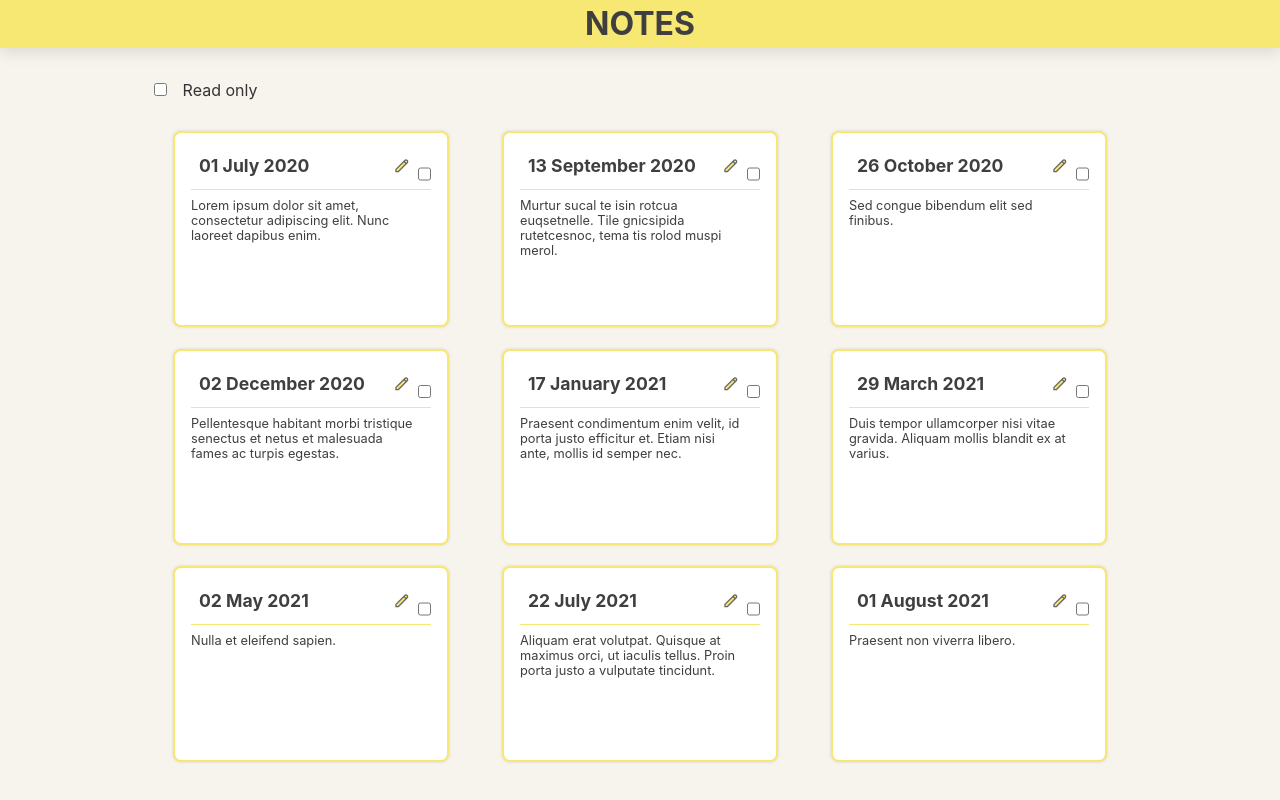
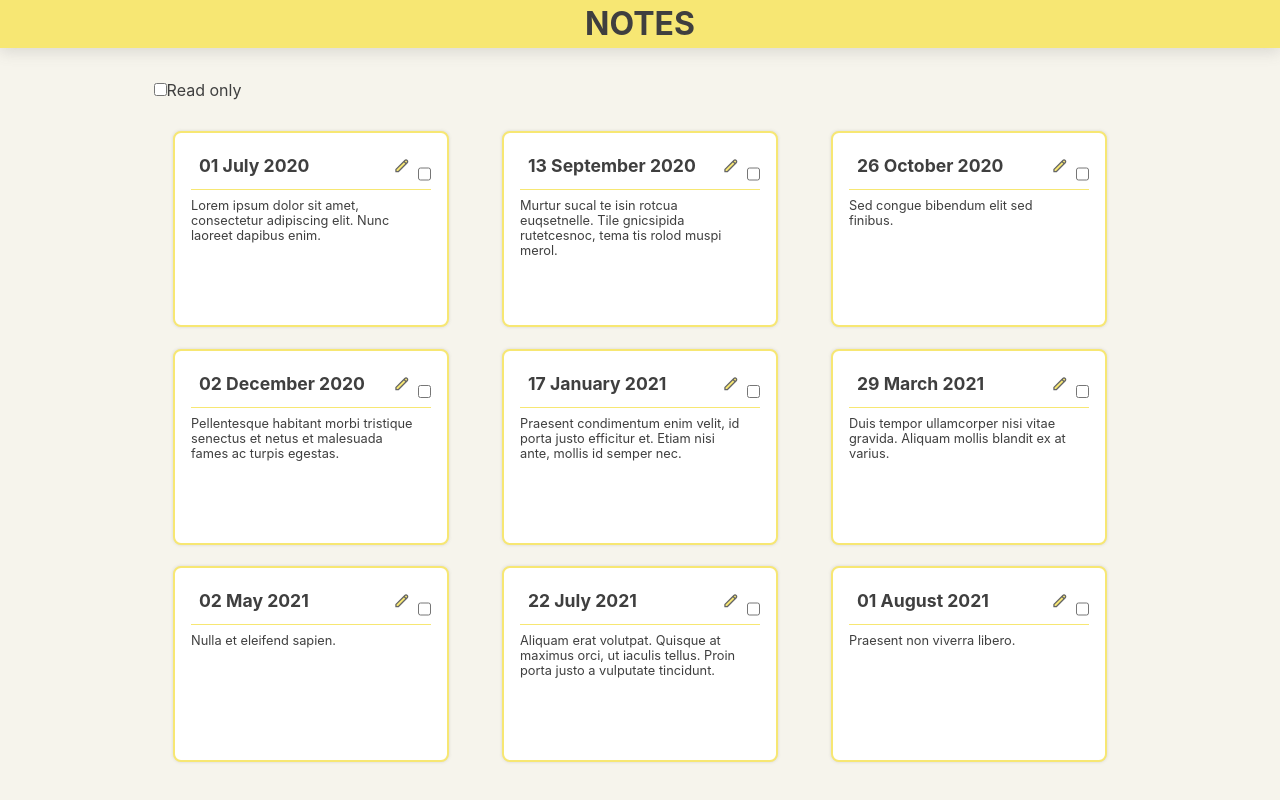
Before and after one commit to milothea/ReactJS, a React (Create React App) app in the folder my-app/: page / in a window 1280 px wide. Built offline with nearby package versions, Linux system fonts and the light colour scheme.

Commit message:
delete checkbox and label styles

```diff
--- a/my-app/src/App.css
+++ b/my-app/src/App.css
@@ -21,16 +21,3 @@
     margin-left: 12%;
 
 }
-
-.dm-controller__label {
-    color: #333333;
-    padding-left: 1rem;
-}
-
-#dm-controller:hover { cursor: pointer; }
-
-#dm-controller:checked ~ .dm-controller__label {
-    font-weight: 800;
-    color: #f7e773;
-    text-shadow: -.02rem 0 .2rem #333333;
-}
```
